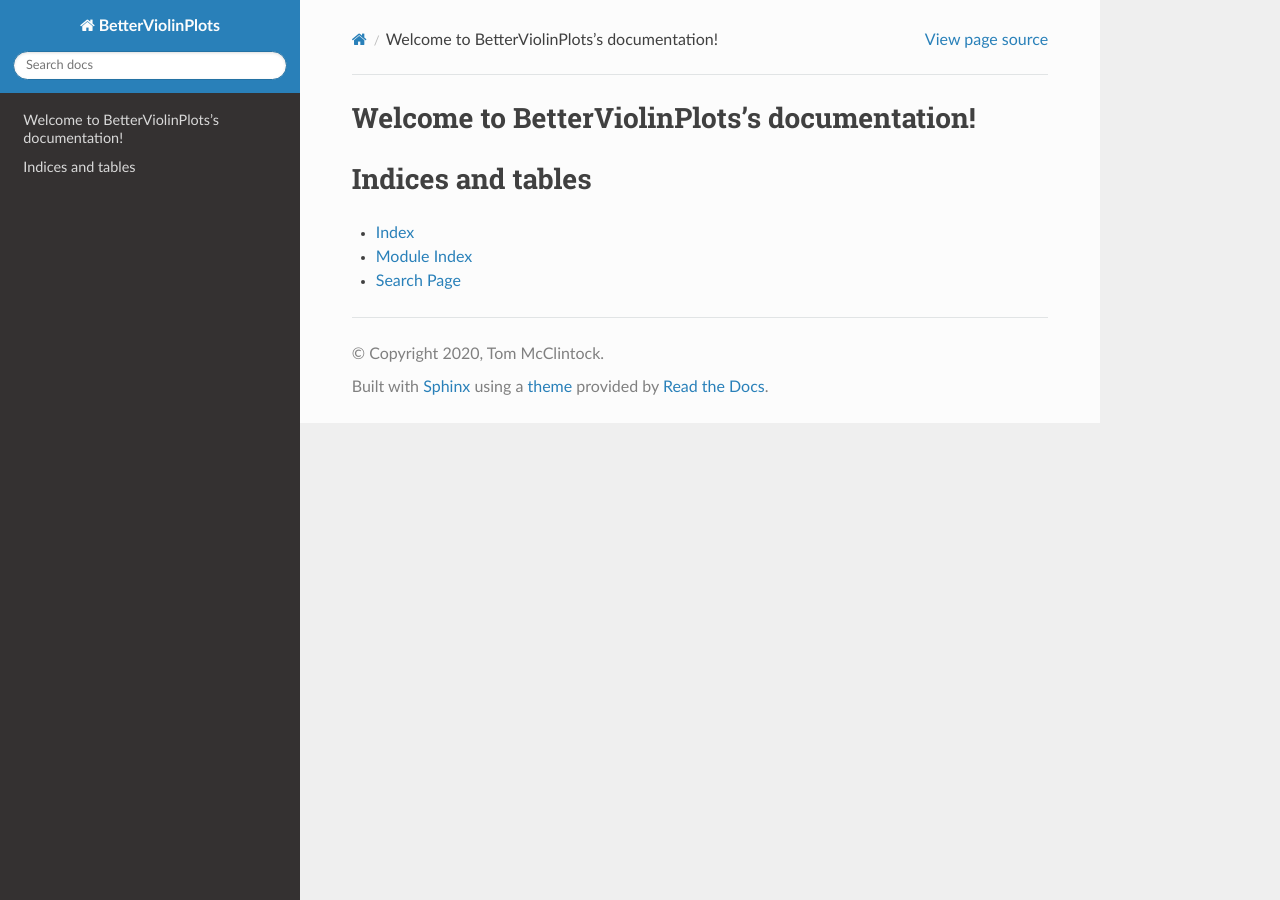
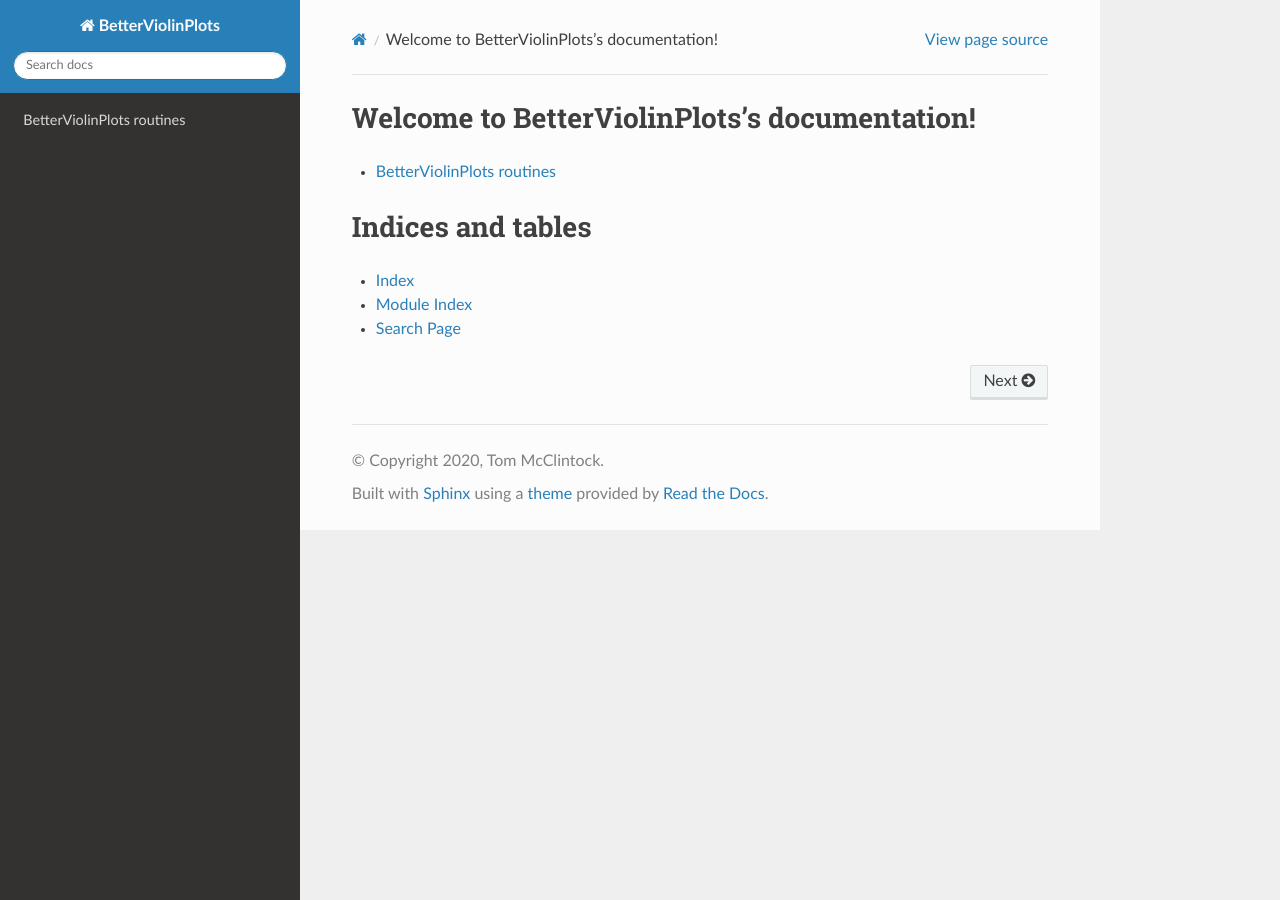
Before and after one commit to tmcclintock/BetterViolinPlots, a Sphinx documentation site: the page built from docs/source/index.rst, in a window 1280 px wide. Built offline with Sphinx 7.4.7 and the Read the Docs theme 2.0.0, drawn with Linux system fonts in a browser that asks for light colours.

Commit message:
Making docs.

```diff
--- /dev/null
+++ b/docs/source/bvp.rst
@@ -0,0 +1,5 @@
+BetterViolinPlots routines
+==========================
+
+.. automodule:: bvp.plots
+                :members:
--- a/docs/source/index.rst
+++ b/docs/source/index.rst
@@ -5,6 +5,11 @@
 
 Welcome to BetterViolinPlots's documentation!
 =============================================
+
+.. toctree::
+   :maxdepth: 2
+
+   bvp
 
 .. toctree::
    :maxdepth: 2
```
Also changed, not shown: 1 other file.
